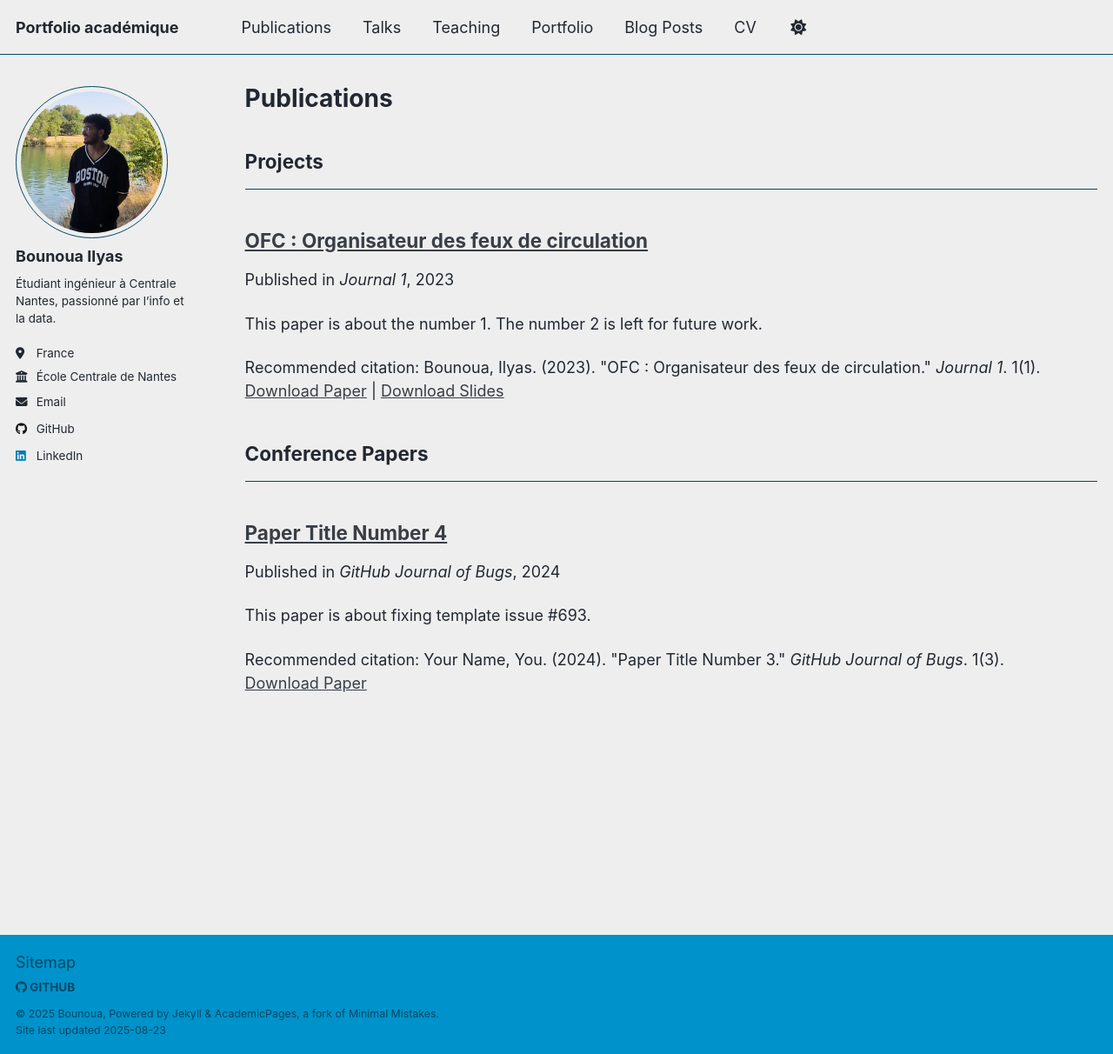
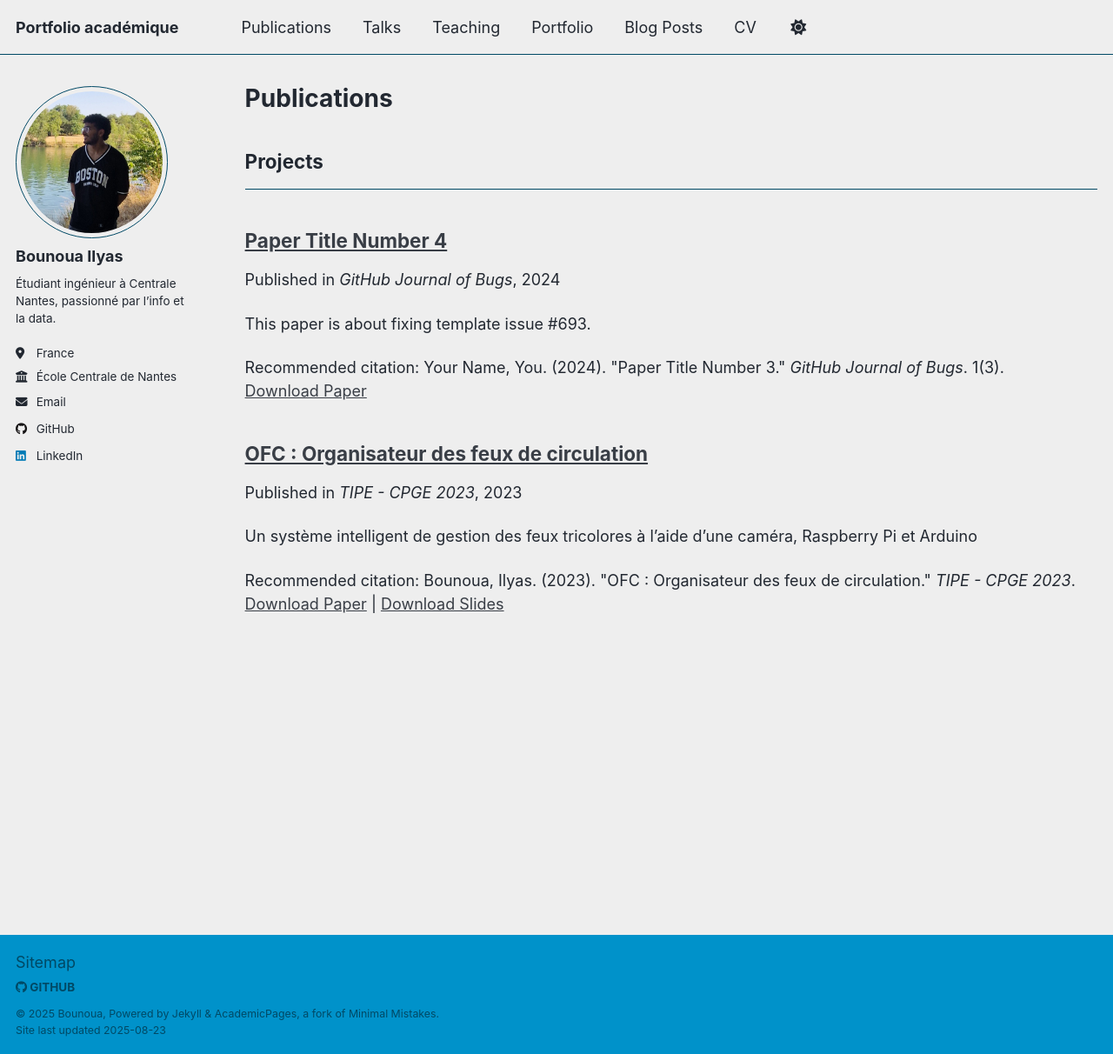
Before and after one commit to ilyasbounoua/ilyasbounoua.github.io, a Jekyll site: the page built from _pages/publications.html, in a window 1280 px wide and 1212 px high. Shown: the whole window at 87% size. Built offline with Jekyll 4.4.1, drawn with Linux system fonts in a browser that asks for light colours; a script that is not in the unit is left out.

Commit message:
Fin TIPE, init P2E

```diff
--- a/_publications/2023-OFC.md
+++ b/_publications/2023-OFC.md
@@ -2,13 +2,13 @@
 title: "OFC : Organisateur des feux de circulation"
 collection: publications
 category: manuscripts
-permalink: /project/2023-OFC
-excerpt: 'This paper is about the number 1. The number 2 is left for future work.'
+permalink: /publication/2023-OFC
+excerpt: "Un système intelligent de gestion des feux tricolores à l'aide d'une caméra, Raspberry Pi et Arduino"
 date: 2023-06-10
-venue: 'Journal 1'
+venue: 'TIPE - CPGE 2023'
 slidesurl: 'http://ilyasbounoua.github.io/files/OFC_SLIDES.pdf'
 paperurl: 'http://ilyasbounoua.github.io/files/OFC_MCOT.pdf'
-citation: 'Bounoua, Ilyas. (2023). &quot;OFC : Organisateur des feux de circulation.&quot; <i>Journal 1</i>. 1(1).'
+citation: 'Bounoua, Ilyas. (2023). &quot;OFC : Organisateur des feux de circulation.&quot; <i>TIPE - CPGE 2023</i>.'
 ---
 Le projet **OFC (Organisateur des feux de circulation)** vise à optimiser la gestion des feux tricolores urbains.
 En utilisant une caméra montée sur un boîtier rotatif, les voies d’un carrefour sont analysées afin de compter les véhicules.
```
Also changed, not shown: _publications/2024-P2E.md (renamed from _publications/2024-02-17-paper-title-number-4.md, +2 -2 lines).
